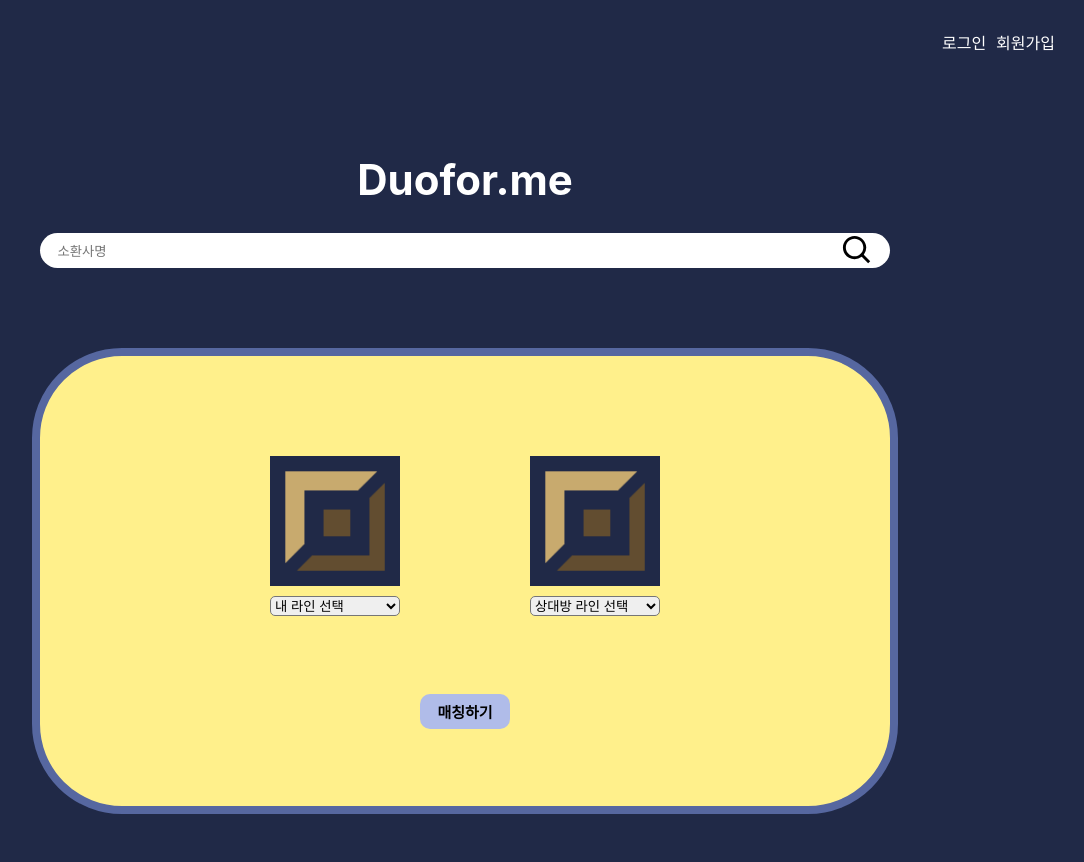
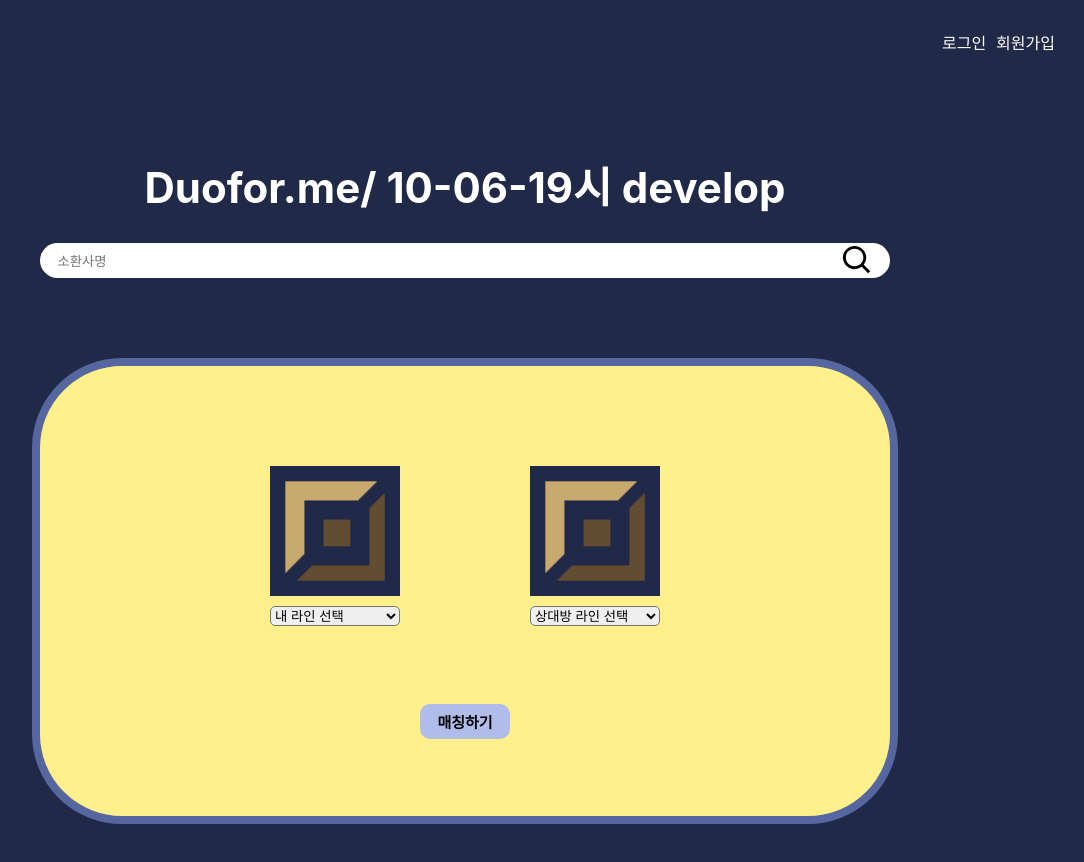
Before and after one commit to HighMoon0118/DuoForMe, a React (Create React App) app in the folder frontend/: page / in a window 1280 px wide. Shown: the top 862 px of the page, without its empty margins (175-1259 px from the left). Built offline with nearby package versions, Linux system fonts and the light colour scheme.

Commit message:
ADD : develop test

```diff
--- a/frontend/src/main/Main.js
+++ b/frontend/src/main/Main.js
@@ -22,7 +22,7 @@ function Main({history, isLogin, logout, isMatching}) {
       </div>
       <div className="main-box">
         <h1 className="main-font">
-          Duofor.me
+          Duofor.me/ 10-06-19시 develop
         </h1>
         <MainSearch history={history}/>
         <MainMatchingContainer history={history}/>
```
